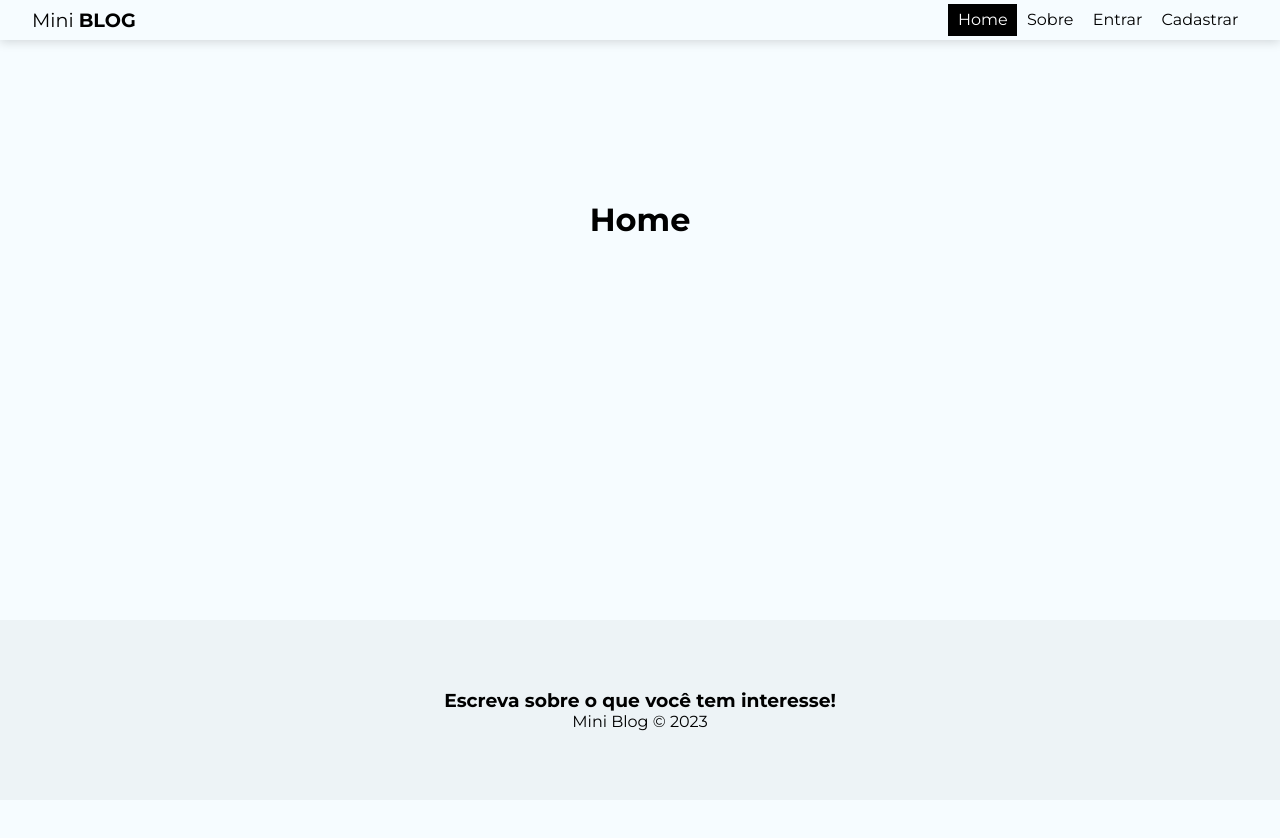
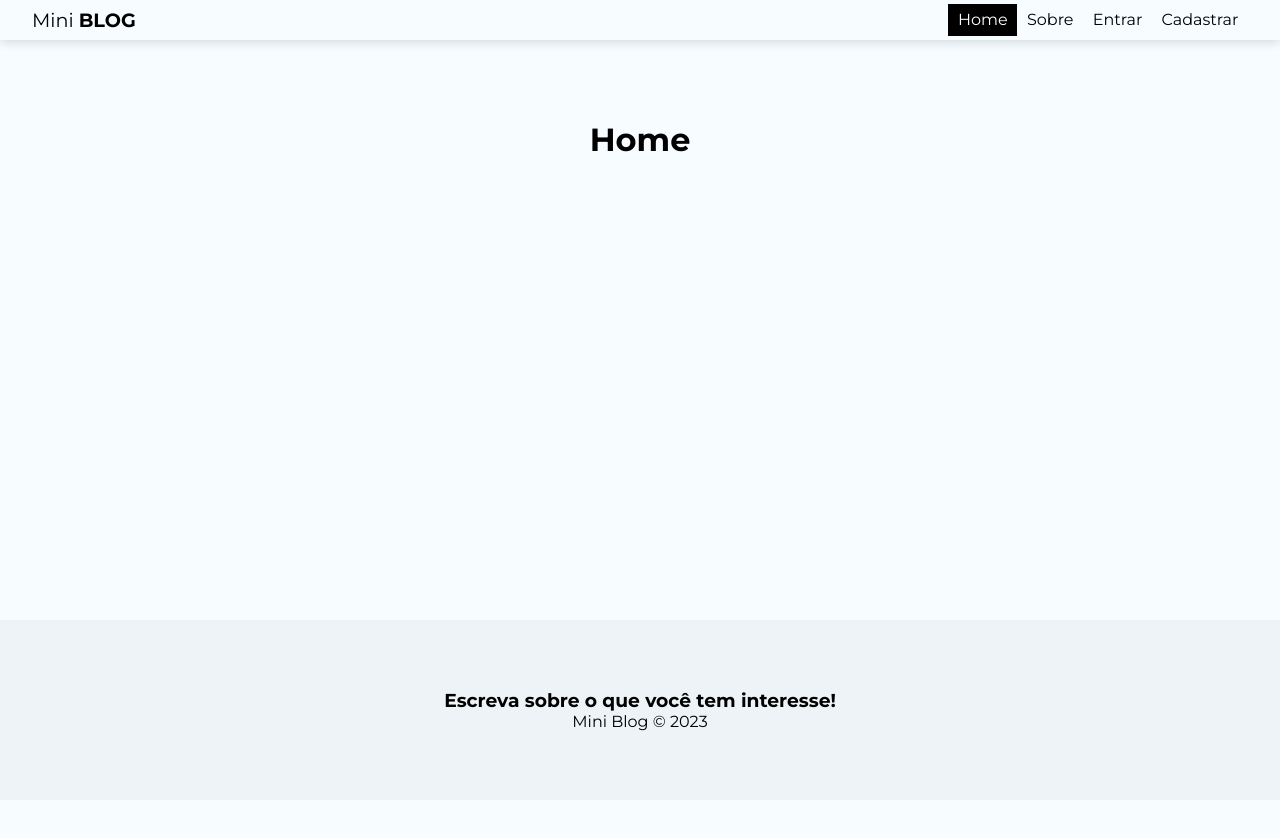
Before and after one commit to abnerfirmino/Projeto-Mini-Blog, a React (Vite) app: page / in a window 1280 px wide. Shown: the top 838 px of the page. Built offline with nearby package versions, Linux system fonts and the light colour scheme; no server answers.

Commit message:
ccs da App ajustado

```diff
--- a/src/App.css
+++ b/src/App.css
@@ -1,4 +1,4 @@
 .container {
   height: 95vh;
-  margin: 10em auto;
+  margin: 5em auto;
 }
```
